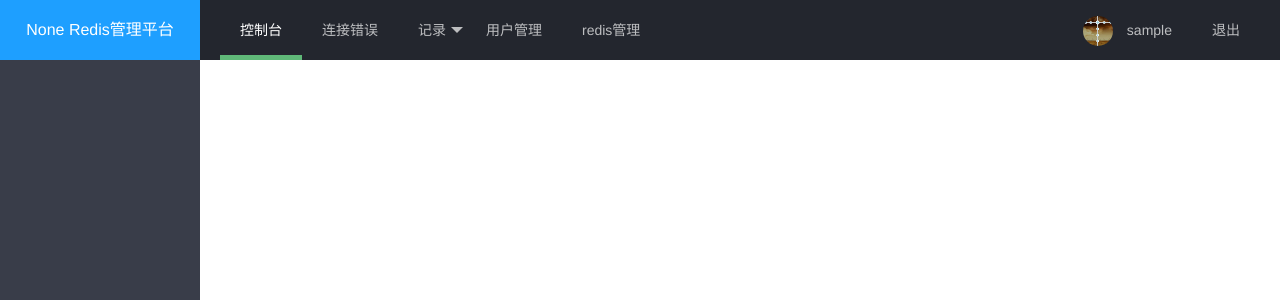
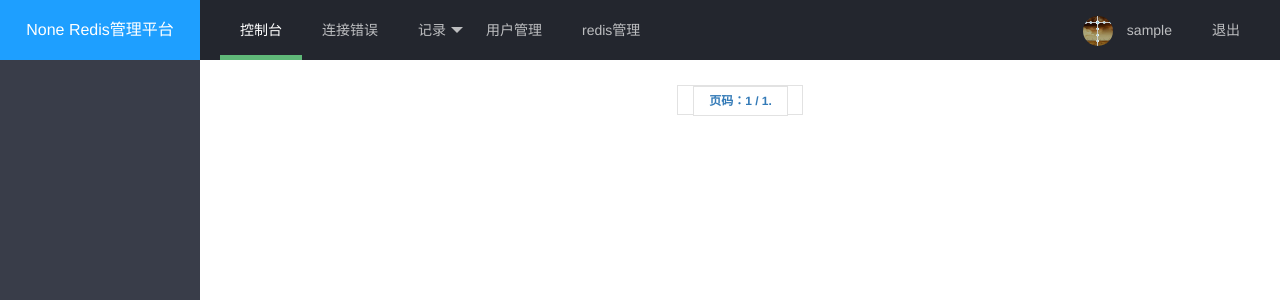
Before and after one commit to qq290070744/redis_admin, a Django app: page / in a window 1280 px wide. Shown: the top 300 px of the page. Run offline with Django 5.2, Linux system fonts and the light colour scheme; the visitor is signed in with stand-in values (Sample User, id 1); data that the repository does not hold is empty.

Commit message:
2024-03-15

```diff
--- a/monitor/views.py
+++ b/monitor/views.py
@@ -4,6 +4,7 @@ from django.shortcuts import render
 from django.views.generic.base import View
 from django.http import HttpResponseRedirect
 from django.urls import reverse
+from django.core.paginator import Paginator
 from users.models import RedisConf
 from conf import logs
 import time
@@ -40,6 +41,16 @@ class GetRedisInfo(LoginRequiredMixin, View):
     def get(self, request):
         # print request.META["HTTP_REFERER"]
         servers = get_redis_conf(name=None, user=request.user)
+        # "分页"
+        # limit = int(request.GET.get('limit', 2))
+        paginator = Paginator(servers, 1)  # 每页显示一个集群
+        page = int(request.GET.get('page', 1))
+        # start = (page - 1) * limit
+        # end = start + limit
+        # servers = servers[start:end]
+        servers = paginator.get_page(page)
+        # print(start, end)
+        # print(len(servers))
         data = []
         threading_li = []
 
@@ -68,6 +79,7 @@ class GetRedisInfo(LoginRequiredMixin, View):
         return render(request, 'index.html', {
             'data': data,
             'console': 'console',
+            'current_page': servers,
             "PYTHONENV": PYTHONENV
         })
 
--- a/public/redis_api.py
+++ b/public/redis_api.py
@@ -55,7 +55,7 @@ def get_all_cluster_redis():
 
 def get_redis_conf(name=None, user=None):
     if name is None and user is not None:
-        return user.auths.all()
+        return user.auths.all().order_by('id')
     else:
         try:
             return RedisConf.objects.get(name=name)
--- a/templates/index.html
+++ b/templates/index.html
@@ -4,7 +4,7 @@
     <div class="layui-row layui-col-space20">
         {% for info in data %}
             <div class="layui-col-md6">
-        <table class="layui-table" >
+                <table class="layui-table">
                     <colgroup>
                         <col width="15">
                         <col width="20">
@@ -37,7 +37,9 @@
                     </tr>
                     <tr>
                         <td>客户端数量</td>
-			      <td>{{ info.connected_clients }}&nbsp&nbsp&nbsp&nbsp&nbsp<a href="/client/{{ info.redis_id }}/" class="layui-btn layui-btn-small layui-btn-normal layui-btn-radius">查看详细客户端</a></td>
+                        <td>{{ info.connected_clients }}&nbsp&nbsp&nbsp&nbsp&nbsp<a href="/client/{{ info.redis_id }}/"
+                                                                                    class="layui-btn layui-btn-small layui-btn-normal layui-btn-radius">查看详细客户端</a>
+                        </td>
                     </tr>
                     <tr>
                         <td>阻塞的客户端数</td>
@@ -45,7 +47,9 @@
                     </tr>
                     <tr>
                         <td>数据保存时间</td>
-			      <td>{{ info.rdb_last_save_time }}&nbsp&nbsp&nbsp&nbsp&nbsp<a href="/bgsave/{{ info.redis_id }}/" class="layui-btn layui-btn-small layui-btn-normal layui-btn-radius">保存数据</a></td>
+                        <td>{{ info.rdb_last_save_time }}&nbsp&nbsp&nbsp&nbsp&nbsp<a href="/bgsave/{{ info.redis_id }}/"
+                                                                                     class="layui-btn layui-btn-small layui-btn-normal layui-btn-radius">保存数据</a>
+                        </td>
                     </tr>
                     </tbody>
                 </table>
@@ -53,4 +57,55 @@
             </div>
         {% endfor %}
     </div>
+
+    <div class="pagination layui-laypage">
+    <span class="step-links">
+        {% if current_page.has_previous %}
+            <a href="?page=1">&laquo; 第一页</a>
+            <a href="?page={{ current_page.previous_page_number }}">上一页</a>
+        {% endif %}
+
+        <span class="current layui-laypage-curr">
+            页码：{{ current_page.number }} / {{ current_page.paginator.num_pages }}.
+        </span>
+
+        {% if current_page.has_next %}
+            <a href="?page={{ current_page.next_page_number }}">下一页</a>
+            <a href="?page={{ current_page.paginator.num_pages }}">最后一页 &raquo;</a>
+        {% endif %}
+    </span>
+    </div>
+
+    <style>
+        .layui-laypage a, .layui-laypage span {
+            color: #337ab7;
+        }
+
+        .layui-laypage .layui-laypage-curr em {
+            background-color: #337ab7;
+            color: #fff;
+        }
+
+        .pagination {
+            display: flex;
+            justify-content: center;
+            margin-top: 20px;
+        }
+
+        .pagination a {
+            color: #337ab7;
+            text-decoration: none;
+        }
+
+        .pagination a:hover {
+            color: #23527c;
+            text-decoration: underline;
+        }
+
+        .pagination .current {
+            font-weight: bold;
+        }
+    </style>
+
+
 {% endblock %}
```
Also changed, not shown: 1 other file. Lines whose indentation alone changed are shown as unchanged.
